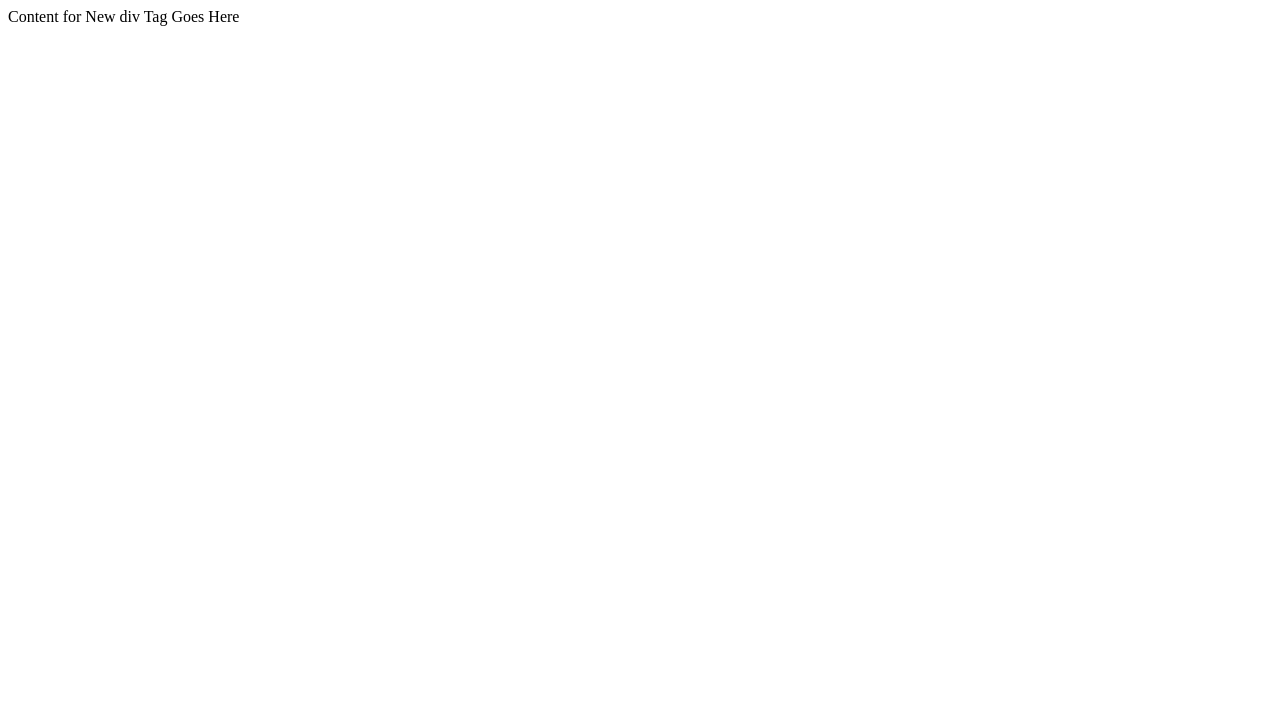
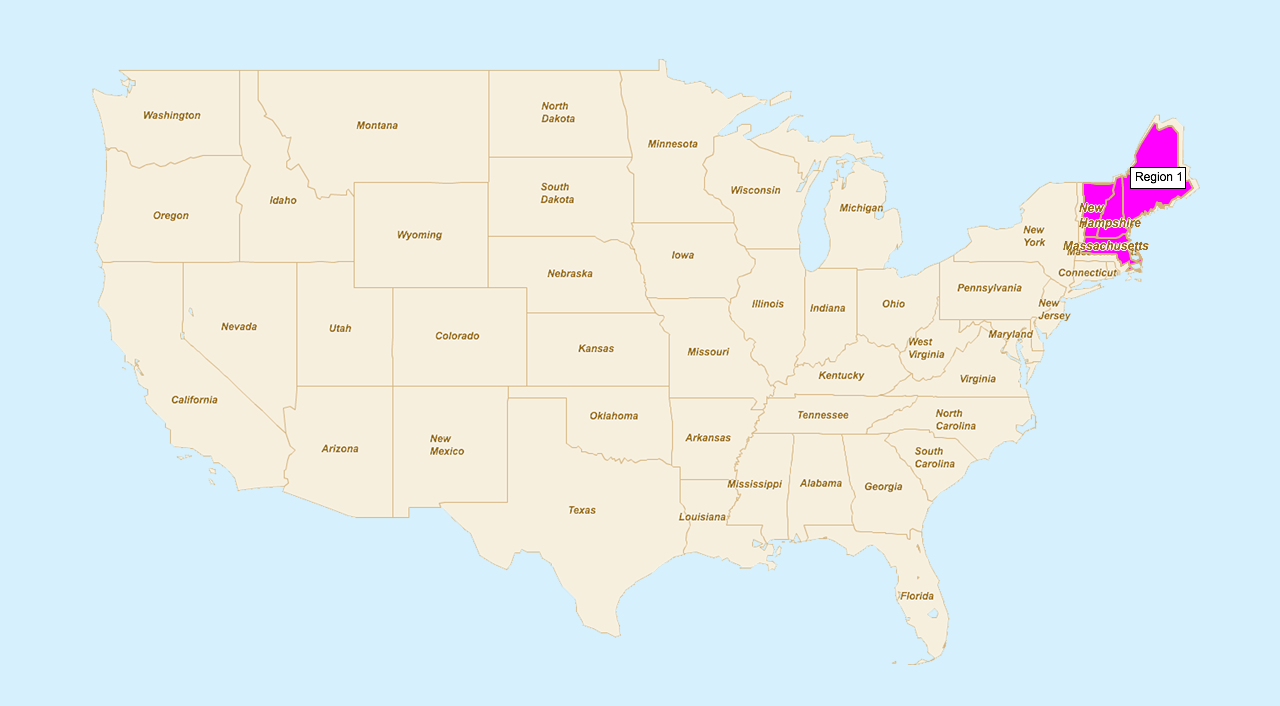
Before and after one commit to sanchja/map-demo, a plain HTML site: page index.html in a window 1280 px wide. Drawn offline with Linux system fonts and the light colour scheme.

Commit message:
image mapping

```diff
--- a/css/styles.css
+++ b/css/styles.css
@@ -3,10 +3,24 @@ MA/* CSS Document */
 
 body{position:relative;
 }
-.usa_map{
-	width:100%; height:auto;
-	margin:0px auto;
+div.usa_map{
+    background-image: url(../image/map_usa.png);
+    background-repeat: no-repeat;
+    margin:0px auto;
+    width: 1200px;
+    height: 694px;
+    float:left;
+    position:relative;
 	}
 .states {
 
 }
+
+.region1 {
+    z-index:1;
+    position:absolute;
+    top:100px; left:1025px;
+}
+.region1:hover {
+    opacity:.5;
+}
--- a/index.html
+++ b/index.html
@@ -6,9 +6,9 @@
 <link href="css/styles.css" rel="stylesheet" type="text/css">
 </head>
 
-<body>
-	<div class="usa_map">Content for New div Tag Goes Here</div>
-
+<body bgcolor="#d6f1fd">
+	<div class="usa_map"></div>
+	<div class="region1"><img src="image/region1.png"/></div>
 
 </body>
 </html>
```
Also changed, not shown: image/region1.png (added).
